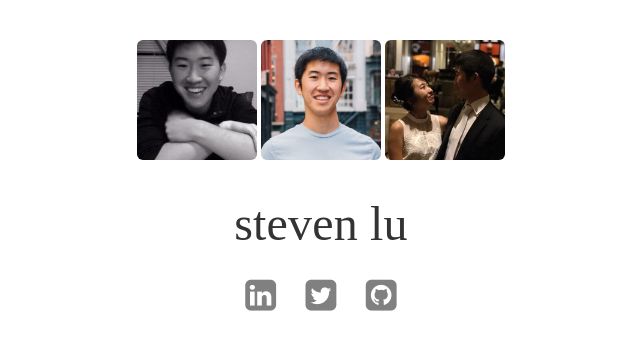
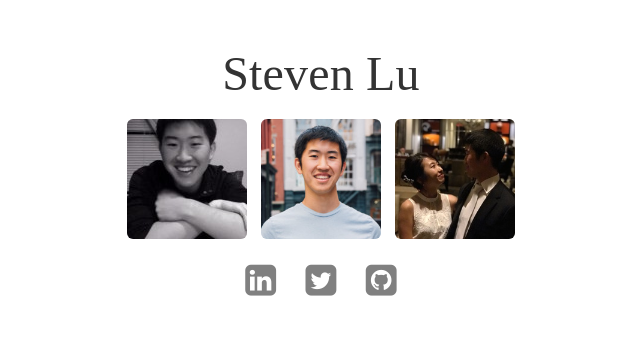
Before and after one commit to sjlu/sjlu.github.io, a Jekyll site: the page built from index.html, in a window 1280 px wide. Shown: the top 350 px of the page, without its empty margins (319-959 px from the left). Built offline with Jekyll 4.4.1, drawn with Linux system fonts in a browser that asks for light colours; nearby versions of some CDN libraries.

Commit message:
Styling personal site a bit more

```diff
--- a/css/main.scss
+++ b/css/main.scss
@@ -134,6 +134,7 @@ p {
 
   .avatar {
     img {
+      margin: 5px;
       width: 120px;
       height: 120px;
       // box-shadow: rgba(0,0,0,0.3) 0 0 15px;
@@ -141,12 +142,10 @@ p {
   }
 
   .name {
-    margin-top: 30px;
+    margin-bottom: 5px;
 
     font-size: 48px;
     font-weight: 400;
-
-    text-transform: lowercase;
   }
 
   .description {
--- a/index.html
+++ b/index.html
@@ -4,13 +4,13 @@ layout: default
 <br />
 <br />
 <div id="title">
+  <div class="name text-center">
+    {{site.title}}
+  </div>
   <div class="avatar text-center">
     <img class="img-rounded" src="{{ "/images/avatar.jpg" | prepend: site.baseurl }}" title="2012 portrait when I decided to shed 60 pounds" />
     <img class="img-rounded" src="{{ "/images/avatar2.jpg" | prepend: site.baseurl }}" title="2017 portrait of during Interseller team photos" />
     <img class="img-rounded" src="{{ "/images/avatar3.jpg" | prepend: site.baseurl }}" title="2018 when I married Jane" />
-  </div>
-  <div class="name text-center">
-    {{site.title}}
   </div>
   <div class="social text-center">
     <a href="https://www.linkedin.com/in/stevenlu">
```
